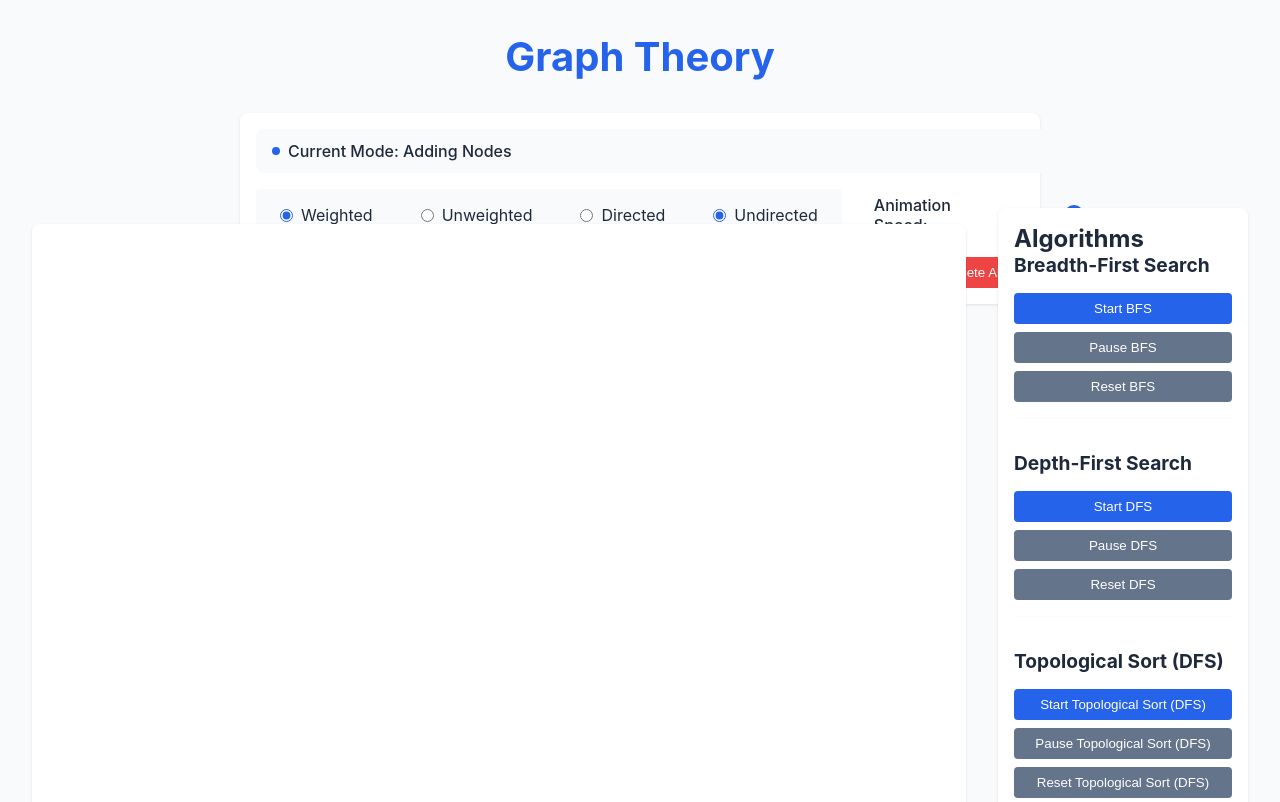
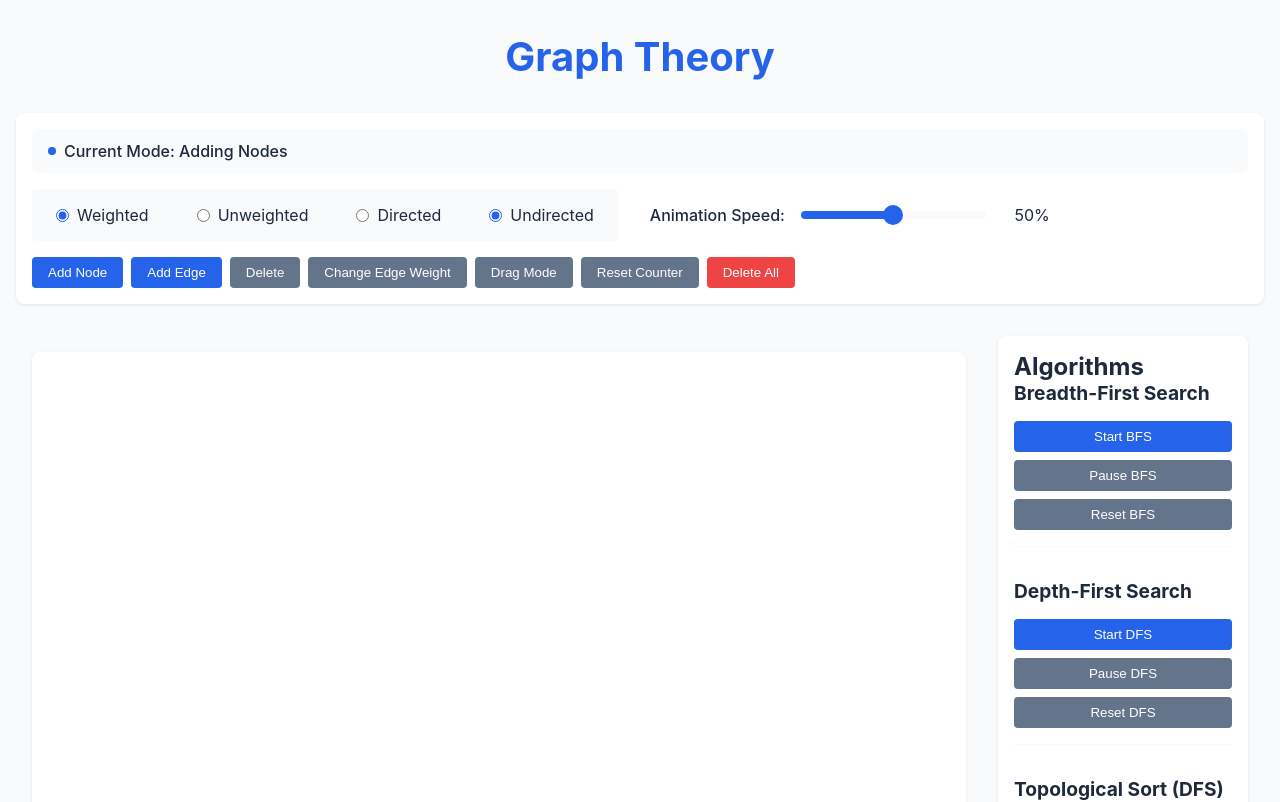
Before and after one commit to Peter-Shamoun/Graph-Theory, a React (Create React App) app: page / in a window 1280 px wide. Shown: the top 802 px of the page. Built offline with nearby package versions, Linux system fonts and the light colour scheme.

Commit message:
move algorithims up

```diff
--- a/src/App.css
+++ b/src/App.css
@@ -49,9 +49,6 @@ body {
   background: var(--surface);
   border-radius: 0.5rem;
   box-shadow: 0 1px 3px rgba(0, 0, 0, 0.1);
-  max-width: 800px;
-  margin-left: auto;
-  margin-right: auto;
 }
 
 .left-controls {
@@ -449,11 +446,9 @@ body {
 
 .main-content {
   display: grid;
-  grid-template-columns: 1fr 300px;
+  grid-template-columns: 1fr 300px; /* Main content and algorithm sidebar */
   gap: 2rem;
-  margin: 0 1rem;
-  position: relative;
-  margin-top: -8rem;
+  margin: 2rem 1rem;
 }
 
 /* Left side container for graph and status boxes */
@@ -473,8 +468,7 @@ body {
   box-shadow: 0 1px 3px rgba(0, 0, 0, 0.1);
   height: fit-content;
   position: sticky;
-  top: 1rem;
-  z-index: 10;
+  top: 2rem;
 }
 
 /* Status containers at the bottom */
@@ -514,7 +508,6 @@ body {
 @media (max-width: 992px) {
   .main-content {
     grid-template-columns: 1fr;
-    margin-top: 0;
   }
 
   .algorithm-container {
```
